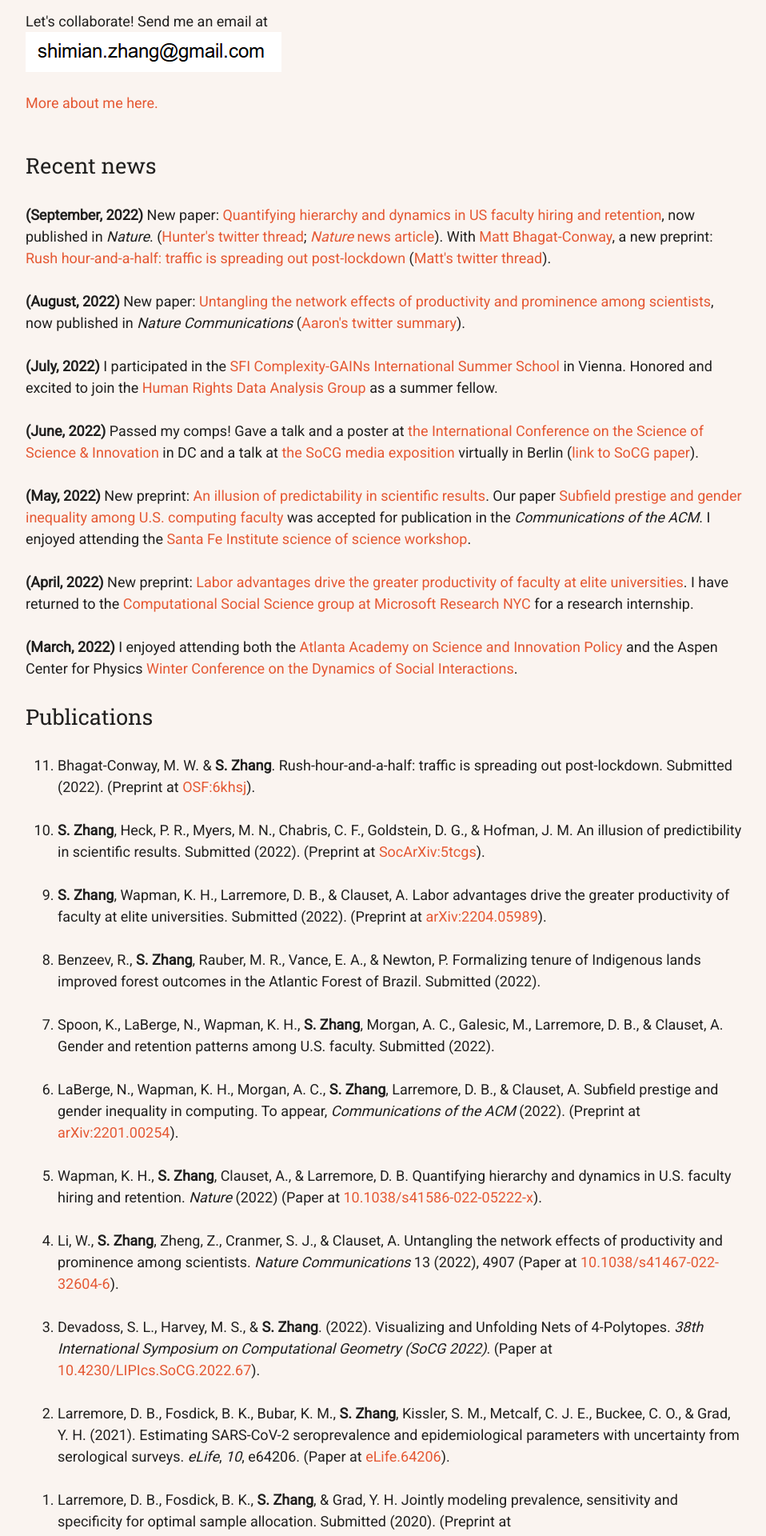
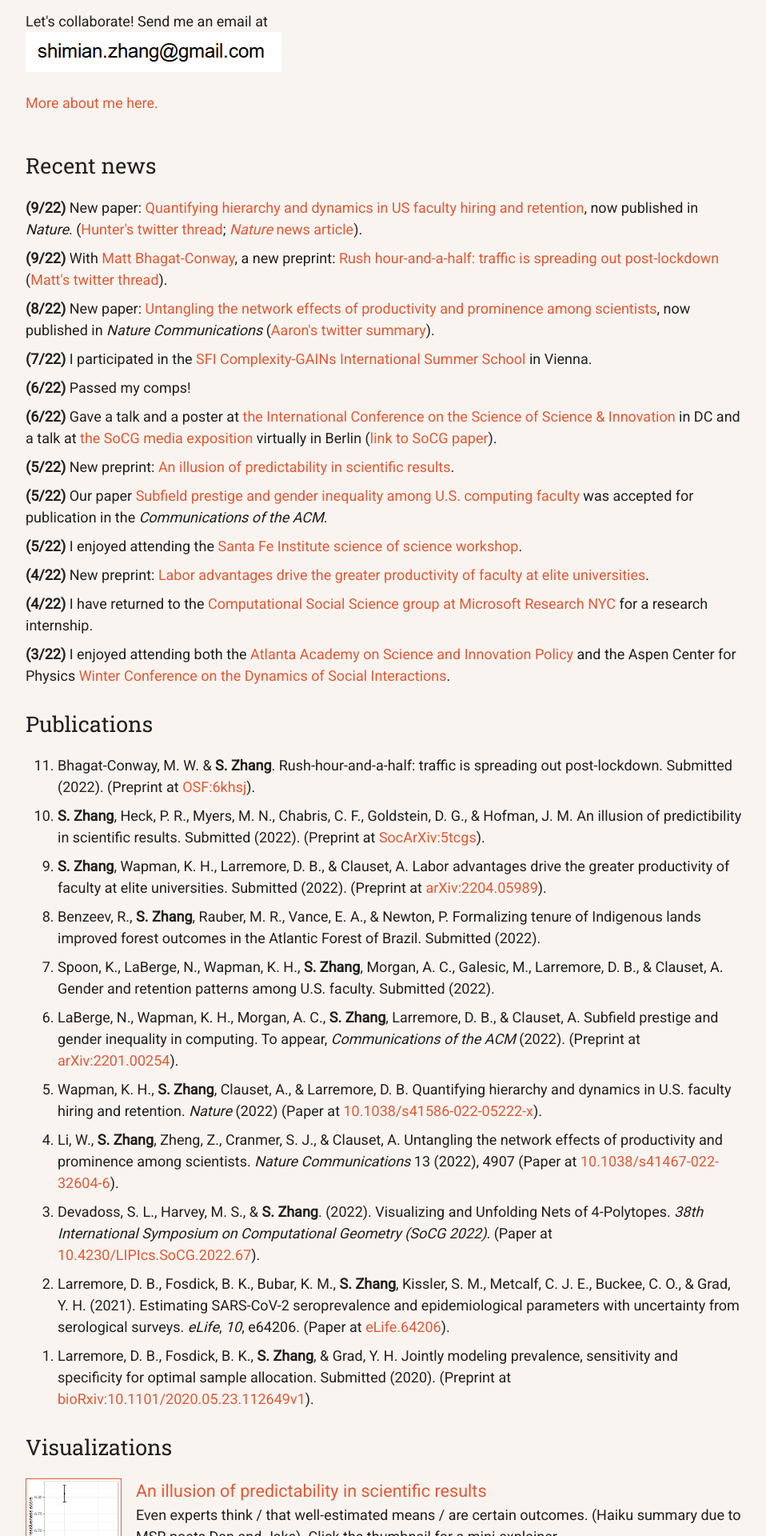
Before and after one commit to samzhang111/samzhang111.github.io, a Jekyll site: the page built from index.html, in a window 1280 px wide. Shown: the part 741-2661 px from the top of the page at 80% size, without its empty margins (160-1118 px from the left). Built offline with Jekyll 4.4.1, drawn with Linux system fonts in a browser that asks for light colours; nearby versions of some CDN libraries.

Commit message:
more compact updates

```diff
--- a/css/page.scss
+++ b/css/page.scss
@@ -58,7 +58,7 @@ h1, h2, h3, .nametitle, .sectitle, .homelink, .title, .postdate {
     }
 
     li {
-      margin-top: 1.5em;
+      margin-top: 0.5em;
     }
 
   .collapsible-header {
--- a/index.html
+++ b/index.html
@@ -42,20 +42,18 @@ layout: default
 <div id='recent' class="vertical-section">
           <div class="sectitle">Recent news</div>
           <ul>
-              <li> <b>(September, 2022)</b>
-                  New paper: <a target="_blank_" href="https://www.nature.com/articles/s41586-022-05222-x">Quantifying hierarchy and dynamics in US faculty hiring and retention</a>, now published in <em>Nature</em>. (<a target="_blank" href="https://twitter.com/hneutr/status/1572632655421919232">Hunter's twitter thread</a>; <a target="_blank" href="https://www.nature.com/articles/d41586-022-02998-w"><em>Nature</em> news article</a>).
-                  With <a href="https://indicatrix.org/" target="_blank">Matt Bhagat-Conway</a>, a new preprint: <a href="https://osf.io/6khsj/" target="_blank">Rush hour-and-a-half: traffic is spreading out post-lockdown</a> (<a href="https://twitter.com/mattwigway/status/1565737494192209920" target="_blank">Matt's twitter thread</a>).</li>
-              <li> <b>(August, 2022)</b>
-                  New paper: <a href="https://www.nature.com/articles/s41467-022-32604-6" target="_blank">Untangling the network effects of productivity and prominence among scientists</a>, now published in <em>Nature Communications</em> (<a href="https://twitter.com/aaronclauset/status/1561758438564429824" target="_blank">Aaron's twitter summary</a>).</li>
-              <li> <b>(July, 2022)</b>
-                 I participated in the <a href="https://www.santafe.edu/engage/learn/programs/complexity-gains-international-summer-school" target="_blank">SFI Complexity-GAINs International Summer School</a> in Vienna.
-                  Honored and excited to join the <a href="https://hrdag.org/" target="_blank">Human Rights Data Analysis Group</a> as a summer fellow.</li>
-              </li>
-              <li> <b>(June, 2022)</b> Passed my comps! Gave a talk and a poster at <a href="https://www.icssi.org/" target="_blank">the International Conference on the Science of Science & Innovation</a> in DC and a talk at <a href="https://www.inf.fu-berlin.de/inst/ag-ti/socg22/program.html" target="_blank">the SoCG media exposition</a> virtually in Berlin (<a href="https://drops.dagstuhl.de/opus/volltexte/2022/16075/pdf/LIPIcs-SoCG-2022-67.pdf" target="_blank">link to SoCG paper</a>).</li>
-              <li> <b>(May, 2022)</b> New preprint: <a href="https://osf.io/preprints/socarxiv/5tcgs/" target="_blank">An illusion of predictability in scientific results</a>. Our paper <a href="https://arxiv.org/abs/2201.00254">Subfield prestige and gender inequality among U.S. computing faculty</a> was accepted for publication in the <em>Communications of the ACM</em>.  I enjoyed attending the <a href="https://twitter.com/csugimoto/status/1523399971248435200/photo/1">Santa Fe Institute science of science workshop</a>.
-              </li> <li> <b>(April, 2022)</b> New preprint: <a href="https://arxiv.org/abs/2204.05989" target="_blank">Labor advantages drive the greater productivity of faculty at elite universities</a>. I have returned to the <a href="https://www.microsoft.com/en-us/research/theme/computational-social-science/" target="_blank">Computational Social Science group at Microsoft Research NYC</a> for a research internship.</li>
-              </li>
-              <li> <b>(March, 2022)</b> I enjoyed attending both the <a href="https://spp.gatech.edu/node/178" target="_blank">Atlanta Academy on Science and Innovation Policy</a> and the Aspen Center for Physics <a href="https://shaevitzlab.princeton.edu/socialinteractions2022" target="_blank">Winter Conference on the Dynamics of Social Interactions</a>.</li>
+              <li> <b>(9/22)</b> New paper: <a target="_blank_" href="https://www.nature.com/articles/s41586-022-05222-x">Quantifying hierarchy and dynamics in US faculty hiring and retention</a>, now published in <em>Nature</em>. (<a target="_blank" href="https://twitter.com/hneutr/status/1572632655421919232">Hunter's twitter thread</a>; <a target="_blank" href="https://www.nature.com/articles/d41586-022-02998-w"><em>Nature</em> news article</a>).</li>
+              <li> <b>(9/22)</b> With <a href="https://indicatrix.org/" target="_blank">Matt Bhagat-Conway</a>, a new preprint: <a href="https://osf.io/6khsj/" target="_blank">Rush hour-and-a-half: traffic is spreading out post-lockdown</a> (<a href="https://twitter.com/mattwigway/status/1565737494192209920" target="_blank">Matt's twitter thread</a>).</li>
+              <li> <b>(8/22)</b> New paper: <a href="https://www.nature.com/articles/s41467-022-32604-6" target="_blank">Untangling the network effects of productivity and prominence among scientists</a>, now published in <em>Nature Communications</em> (<a href="https://twitter.com/aaronclauset/status/1561758438564429824" target="_blank">Aaron's twitter summary</a>).</li>
+              <li> <b>(7/22)</b> I participated in the <a href="https://www.santafe.edu/engage/learn/programs/complexity-gains-international-summer-school" target="_blank">SFI Complexity-GAINs International Summer School</a> in Vienna.</li>
+              <li> <b>(6/22)</b> Passed my comps!</li>
+              <li> <b>(6/22)</b> Gave a talk and a poster at <a href="https://www.icssi.org/" target="_blank">the International Conference on the Science of Science & Innovation</a> in DC and a talk at <a href="https://www.inf.fu-berlin.de/inst/ag-ti/socg22/program.html" target="_blank">the SoCG media exposition</a> virtually in Berlin (<a href="https://drops.dagstuhl.de/opus/volltexte/2022/16075/pdf/LIPIcs-SoCG-2022-67.pdf" target="_blank">link to SoCG paper</a>).</li>
+              <li> <b>(5/22)</b> New preprint: <a href="https://osf.io/preprints/socarxiv/5tcgs/" target="_blank">An illusion of predictability in scientific results</a>. </li>
+              <li><b>(5/22)</b> Our paper <a href="https://arxiv.org/abs/2201.00254">Subfield prestige and gender inequality among U.S. computing faculty</a> was accepted for publication in the <em>Communications of the ACM</em>.</li>
+              <li><b>(5/22)</b> I enjoyed attending the <a href="https://twitter.com/csugimoto/status/1523399971248435200/photo/1">Santa Fe Institute science of science workshop</a>.</li>
+              <li> <b>(4/22)</b> New preprint: <a href="https://arxiv.org/abs/2204.05989" target="_blank">Labor advantages drive the greater productivity of faculty at elite universities</a>.</li>
+              <li><b>(4/22)</b> I have returned to the <a href="https://www.microsoft.com/en-us/research/theme/computational-social-science/" target="_blank">Computational Social Science group at Microsoft Research NYC</a> for a research internship.</li> </li>
+              <li> <b>(3/22)</b> I enjoyed attending both the <a href="https://spp.gatech.edu/node/178" target="_blank">Atlanta Academy on Science and Innovation Policy</a> and the Aspen Center for Physics <a href="https://shaevitzlab.princeton.edu/socialinteractions2022" target="_blank">Winter Conference on the Dynamics of Social Interactions</a>.</li>
           </ul>
 </div>
 
```
